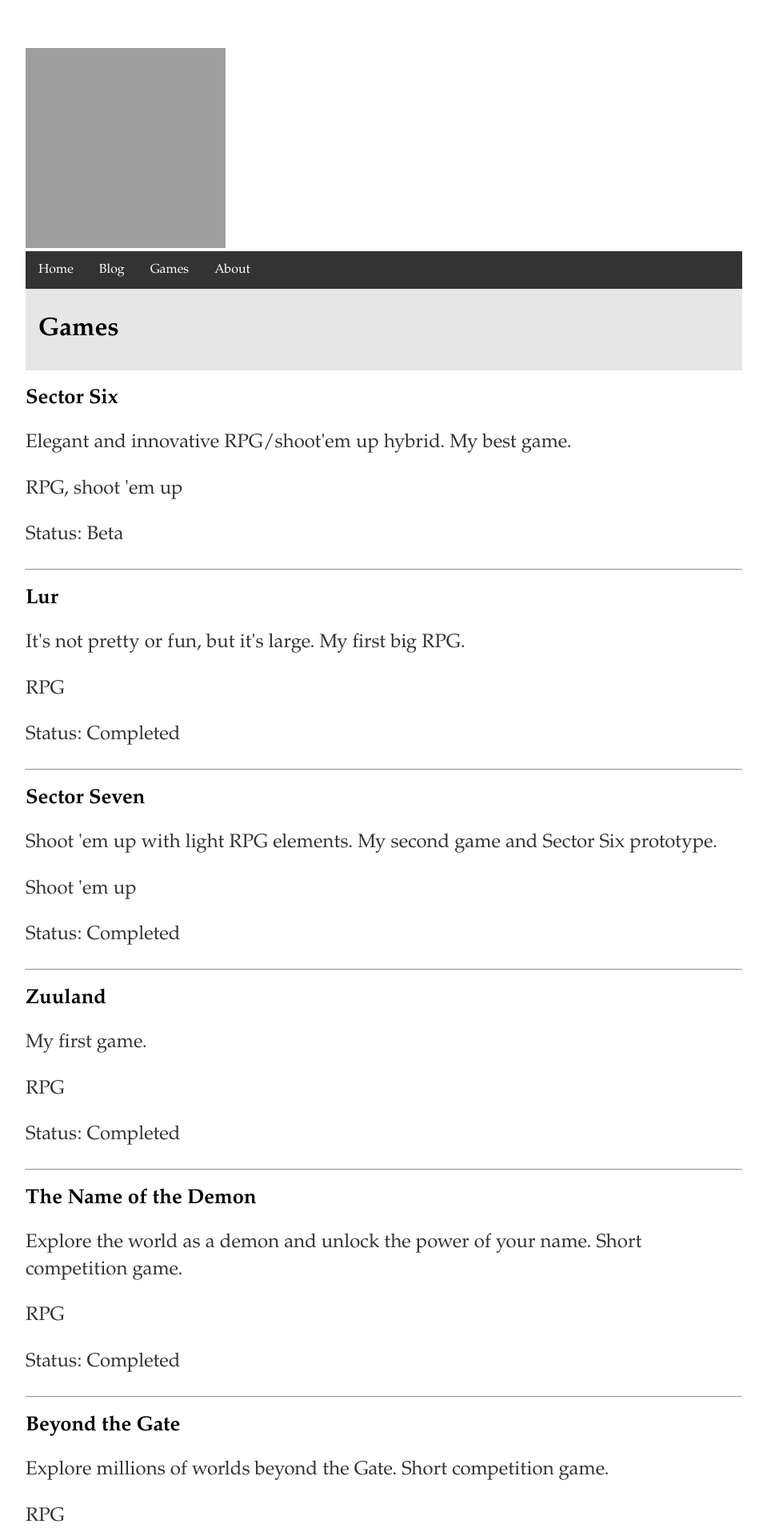
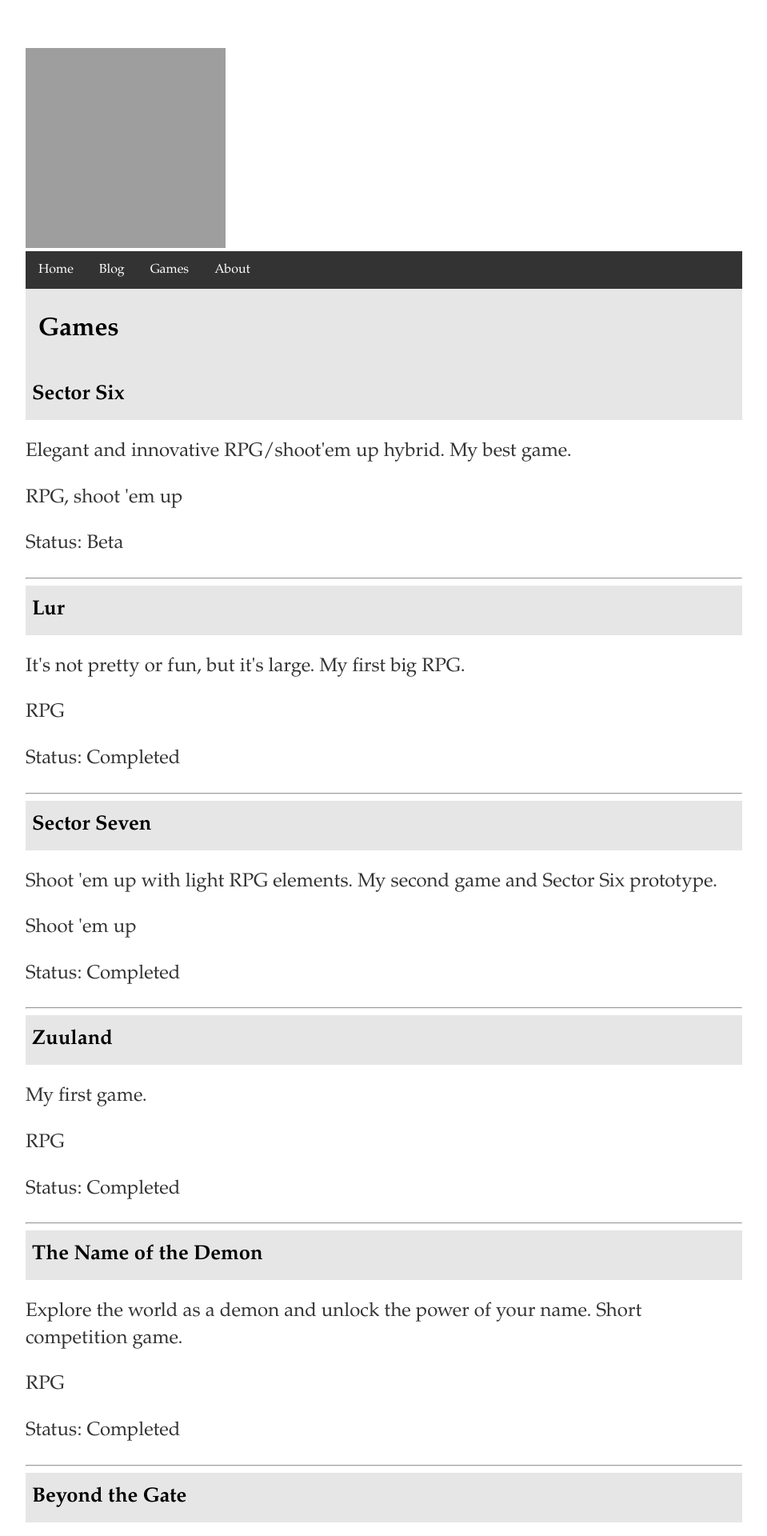
Before and after one commit to Phoebe3663/Zuurix.github.io, a Jekyll site: the page built from games/index.html, in a window 1280 px wide. Shown: the top 1920 px of the page at 80% size, without its empty margins (160-1119 px from the left). Built offline with Jekyll 4.4.1, drawn with Linux system fonts in a browser that asks for light colours; grey boxes are pictures that could not be loaded.

Commit message:
Update main.css

```diff
--- a/css/main.css
+++ b/css/main.css
@@ -50,6 +50,10 @@ h1 {
 h2 {
     font-family: "Palatino Linotype", "Book Antiqua", "Palatino", serif;
     font-size: 1.6em;
+    vertical-align: middle;
+    padding: 16px 8px 16px 8px;
+    background-color: #e6e6e6;
+    margin: 0px 0px 0px 0px;
 }
 
 p {
```
